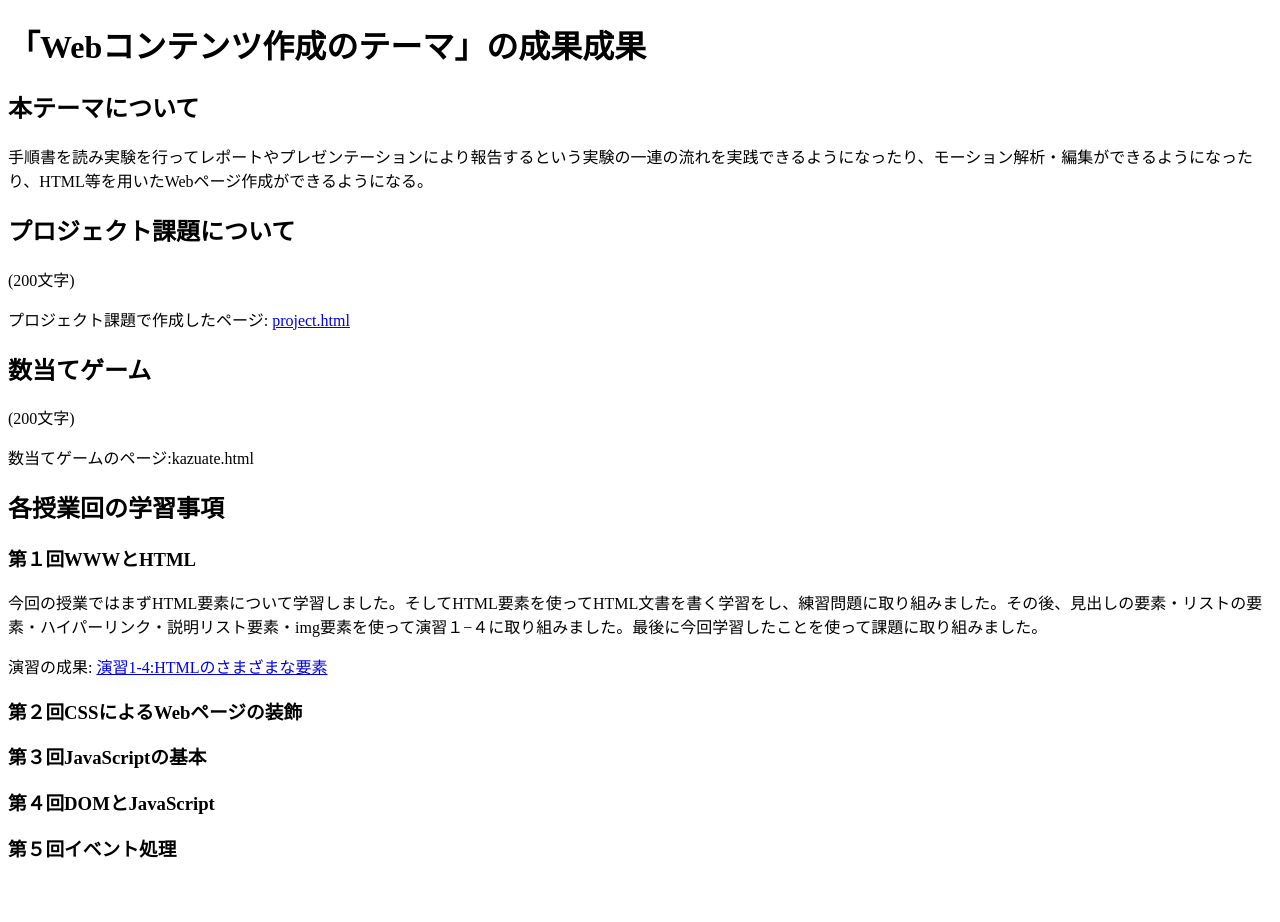
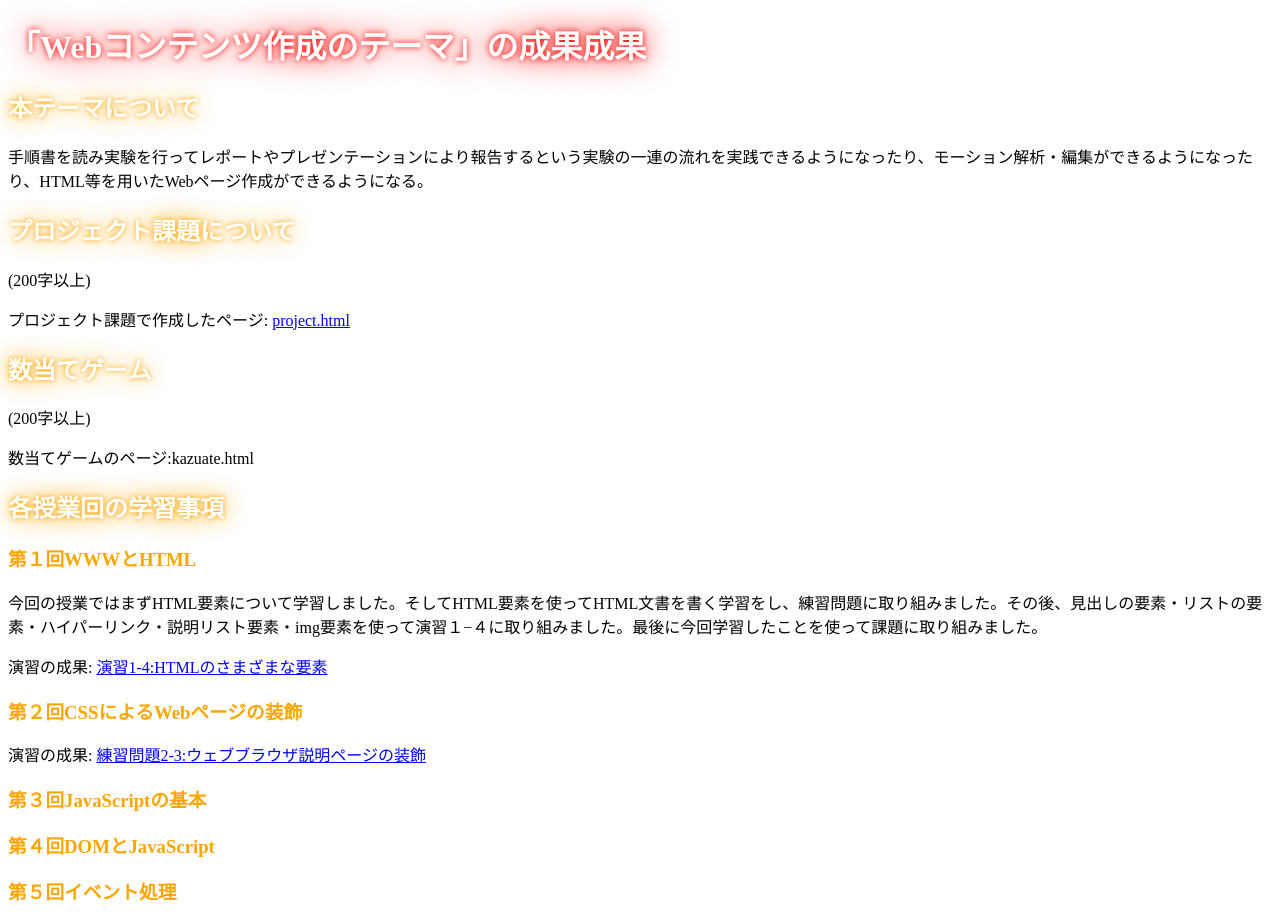
Before and after one commit to G384132023/medialabo, a plain HTML site: page index.html in a window 1280 px wide. Before the commit the page ends 880 px from the top, so only its background shows below. Drawn offline with Linux system fonts and the light colour scheme.

Commit message:
第２回

```diff
--- /dev/null
+++ b/index.css
@@ -0,0 +1,29 @@
+h1 {
+	color: white;
+	text-shadow:
+	0 0 1em red,
+    0 0 0.2em red;
+}
+
+h2 {
+	color: white;
+	text-shadow:
+	0 0 1em orange,
+    0 0 0.2em orange;
+}
+
+h3{
+    color: orange;
+}
+
+a:link{
+    color: blue;
+}
+
+a:visited{
+    color: purple;
+}
+
+a:hover{
+    text-decoration: none;
+}
--- a/index.html
+++ b/index.html
@@ -3,17 +3,18 @@
   <head>
     <meta charset="utf-8">
     <title>My test page</title>
+    <link rel="stylesheet" href="index.css">
   </head>
   <body>
     <h1>「Webコンテンツ作成のテーマ」の成果成果</h1>
     <h2>本テーマについて</h2>
     <p>手順書を読み実験を行ってレポートやプレゼンテーションにより報告するという実験の一連の流れを実践できるようになったり、モーション解析・編集ができるようになったり、HTML等を用いたWebページ作成ができるようになる。</p>
     <h2>プロジェクト課題について</h2>
-    <p>(200文字)</p>
+    <p>(200字以上)</p>
     <p>プロジェクト課題で作成したページ:
       <a href="project.html"title="プロジェクト課題"target="_blank">project.html</a></p>
     <h2>数当てゲーム</h2>
-    <p>(200文字)</p>
+    <p>(200字以上)</p>
     <p>数当てゲームのページ:kazuate.html</p>
     <h2>各授業回の学習事項</h2>
     <h3>第１回WWWとHTML</h3>
@@ -21,6 +22,9 @@
     <p>演習の成果:
       <a href="practice-html/elements.html"title="演習1-4:HTMLのさまざまな要素"target="_blank">演習1-4:HTMLのさまざまな要素</a></p>
     <h3>第２回CSSによるWebページの装飾</h3>
+    <p></p>
+    <p>演習の成果:
+      <a href="practice-css/browser-intro.html"title="練習問題2-3:ウェブブラウザ説明ページの装飾"target="_blank">練習問題2-3:ウェブブラウザ説明ページの装飾</a></p>
     <h3>第３回JavaScriptの基本</h3>
     <h3>第４回DOMとJavaScript</h3>
     <h3>第５回イベント処理</h3>
--- a/practice-css/browser-intro.css
+++ b/practice-css/browser-intro.css
@@ -3,25 +3,35 @@ p {
 }
 
 p.info {
-	font-size: 10pt;
+	font-size: small;
+	background-color:#dfdfdf;
 }
 
 h1 {
-	background-color: #7f7fcf;
+	color: white;
+	text-shadow:
+	0 0 1em navy,
+    0 0 0.2em navy;
 }
 
 h2 {
-	border: solid 1px black;
-	margin: 5px;
+	font-family: cursive;
+	color: #3f3faf;
+	background: linear-gradient(.25turn, white, 50%, #ffefaf);
 }
 
 div#zentai {
-	display: flex;
-	flex-direction: row;
-	width: 1024px;
+	display: grid;
+	grid-template-columns: 1fr 1fr;
+	grid-auto-rows: 200px 200px;
+	grid-gap: 10px;
 }
 
 div#zentai > div {
-	margin-left: 5px;
+	padding-left: 5px;
 	background-color: #ffefaf;
 }
+
+img.sign {
+	float: right;
+}
```
Also changed, not shown: project.html (+5 -1 lines), project.css (added).
